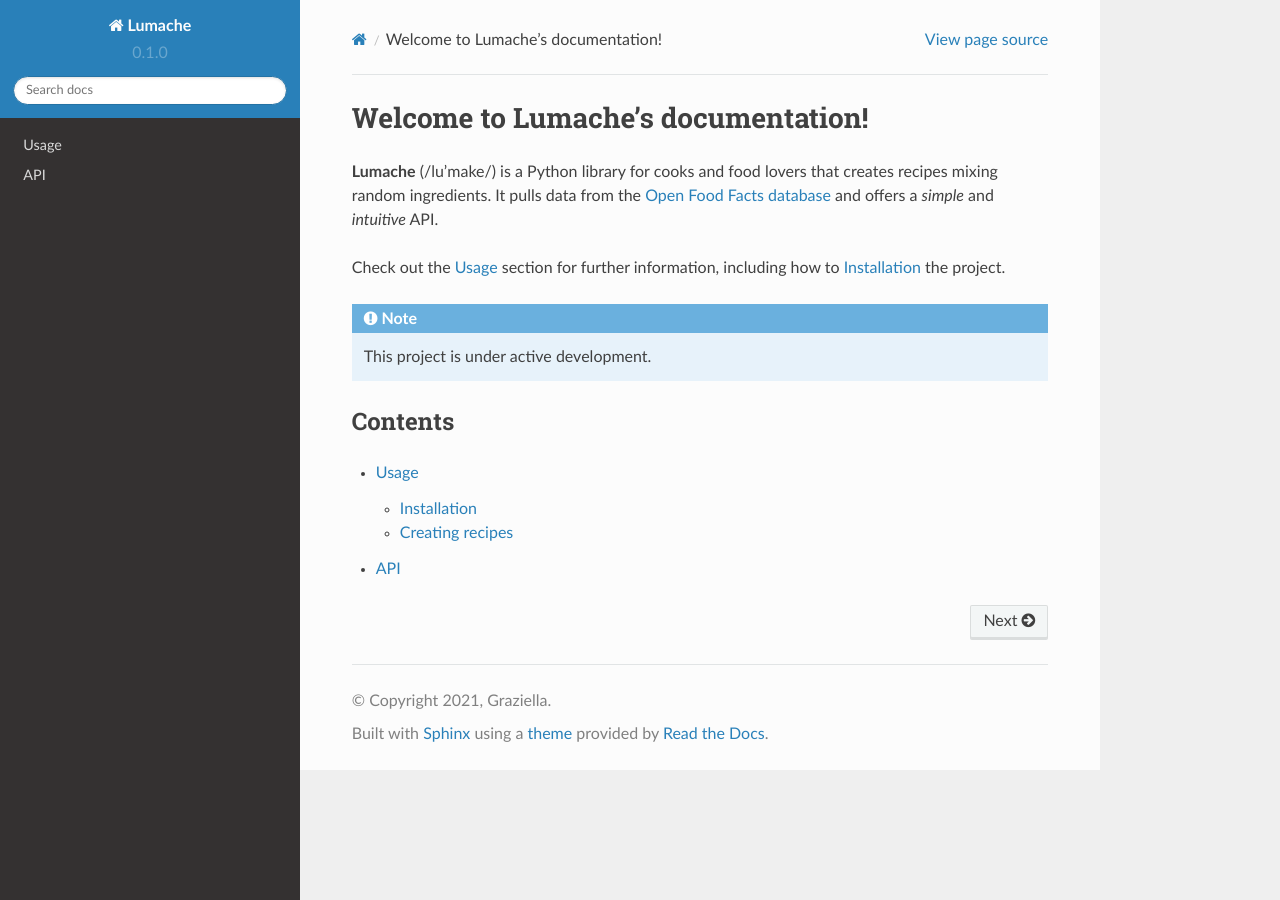
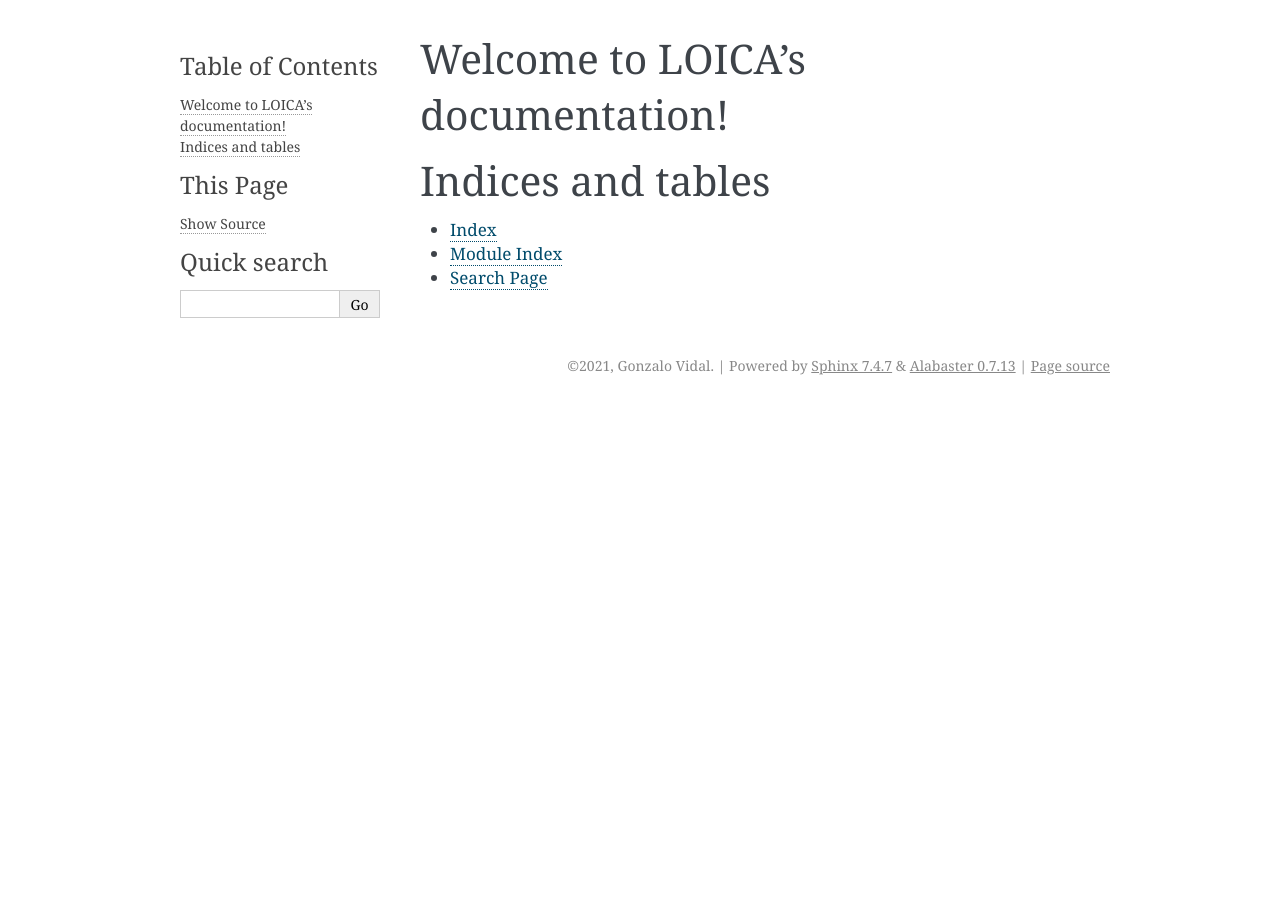
Before and after one commit to RudgeLab/LOICA, a Sphinx documentation site: the page built from docs/source/index.rst, in a window 1280 px wide. Built offline with Sphinx 7.4.7, drawn with Linux system fonts in a browser that asks for light colours.

Commit message:
sphinx docs creation

```diff
--- a/docs/source/api.rst
+++ /dev/null
@@ -1,7 +0,0 @@
-API
-===
-
-.. autosummary::
-   :toctree: generated
-
-   lumache
--- a/docs/source/conf.py
+++ b/docs/source/conf.py
@@ -1,35 +1,55 @@
 # Configuration file for the Sphinx documentation builder.
+#
+# This file only contains a selection of the most common options. For a full
+# list see the documentation:
+# https://www.sphinx-doc.org/en/master/usage/configuration.html
 
-# -- Project information
+# -- Path setup --------------------------------------------------------------
 
-project = 'Lumache'
-copyright = '2021, Graziella'
-author = 'Graziella'
+# If extensions (or modules to document with autodoc) are in another directory,
+# add these directories to sys.path here. If the directory is relative to the
+# documentation root, use os.path.abspath to make it absolute, like shown here.
+#
+# import os
+# import sys
+# sys.path.insert(0, os.path.abspath('.'))
 
+
+# -- Project information -----------------------------------------------------
+
+project = 'LOICA'
+copyright = '2021, Gonzalo Vidal'
+author = 'Gonzalo Vidal'
+
+# The full version, including alpha/beta/rc tags
 release = '0.1'
-version = '0.1.0'
 
-# -- General configuration
 
+# -- General configuration ---------------------------------------------------
+
+# Add any Sphinx extension module names here, as strings. They can be
+# extensions coming with Sphinx (named 'sphinx.ext.*') or your custom
+# ones.
 extensions = [
-    'sphinx.ext.duration',
-    'sphinx.ext.doctest',
-    'sphinx.ext.autodoc',
-    'sphinx.ext.autosummary',
-    'sphinx.ext.intersphinx',
 ]
 
-intersphinx_mapping = {
-    'python': ('https://docs.python.org/3/', None),
-    'sphinx': ('https://www.sphinx-doc.org/en/master/', None),
-}
-intersphinx_disabled_domains = ['std']
-
+# Add any paths that contain templates here, relative to this directory.
 templates_path = ['_templates']
 
-# -- Options for HTML output
+# List of patterns, relative to source directory, that match files and
+# directories to ignore when looking for source files.
+# This pattern also affects html_static_path and html_extra_path.
+exclude_patterns = []
 
-html_theme = 'sphinx_rtd_theme'
 
-# -- Options for EPUB output
-epub_show_urls = 'footnote'
+# -- Options for HTML output -------------------------------------------------
+
+# The theme to use for HTML and HTML Help pages.  See the documentation for
+# a list of builtin themes.
+#
+html_theme = 'alabaster'
+
+# Add any paths that contain custom static files (such as style sheets) here,
+# relative to this directory. They are copied after the builtin static files,
+# so a file named "default.css" will overwrite the builtin "default.css".
+html_static_path = ['_static']
--- a/docs/source/index.rst
+++ b/docs/source/index.rst
@@ -1,22 +1,20 @@
-Welcome to Lumache's documentation!
-===================================
+.. LOICA documentation master file, created by
+   sphinx-quickstart on Thu Nov 18 16:44:59 2021.
+   You can adapt this file completely to your liking, but it should at least
+   contain the root `toctree` directive.
 
-**Lumache** (/lu'make/) is a Python library for cooks and food lovers
-that creates recipes mixing random ingredients.
-It pulls data from the `Open Food Facts database <https://world.openfoodfacts.org/>`_
-and offers a *simple* and *intuitive* API.
-
-Check out the :doc:`usage` section for further information, including
-how to :ref:`installation` the project.
-
-.. note::
-
-   This project is under active development.
-
-Contents
---------
+Welcome to LOICA's documentation!
+=================================
 
 .. toctree::
+   :maxdepth: 2
+   :caption: Contents:
 
-   usage
-   api
+
+
+Indices and tables
+==================
+
+* :ref:`genindex`
+* :ref:`modindex`
+* :ref:`search`
--- a/pyproject.toml
+++ b/pyproject.toml
@@ -3,6 +3,6 @@
 build-backend = "flit_core.buildapi"
 
 [project]
-name = "lumache"
-authors = [{name = "Graziella", email = "graziella@lumache"}]
+name = "LOICA"
+authors = [{name = "Gonzalo Vidal", email = "gsvidal@uc.cl"}]
 dynamic = ["version", "description"]
```
Also changed, not shown: docs/source/usage.rst (deleted, +0 -33 lines), 1 other file.
